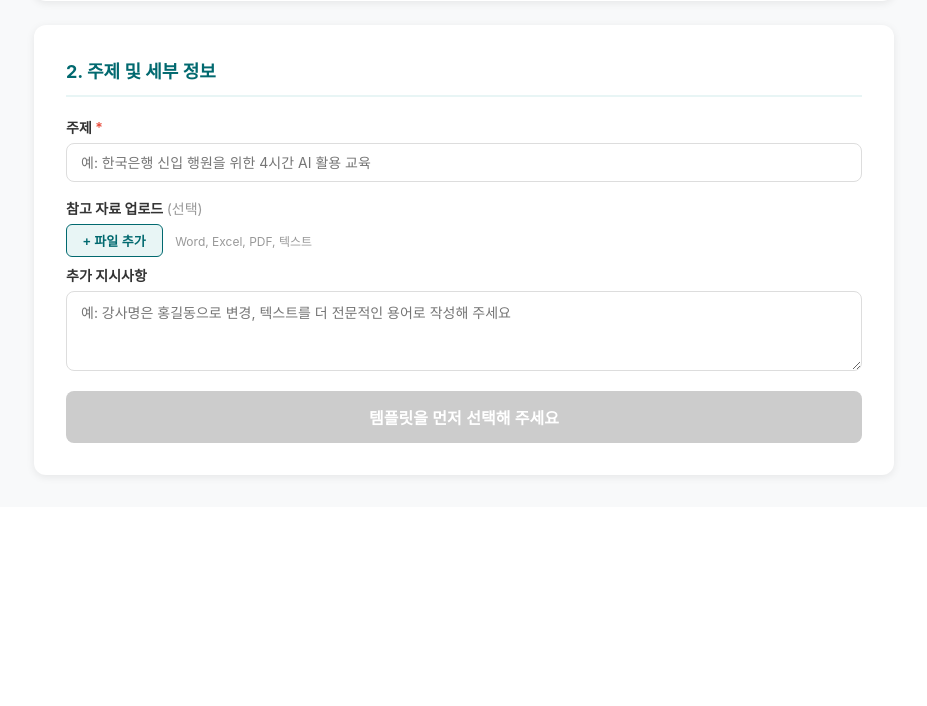
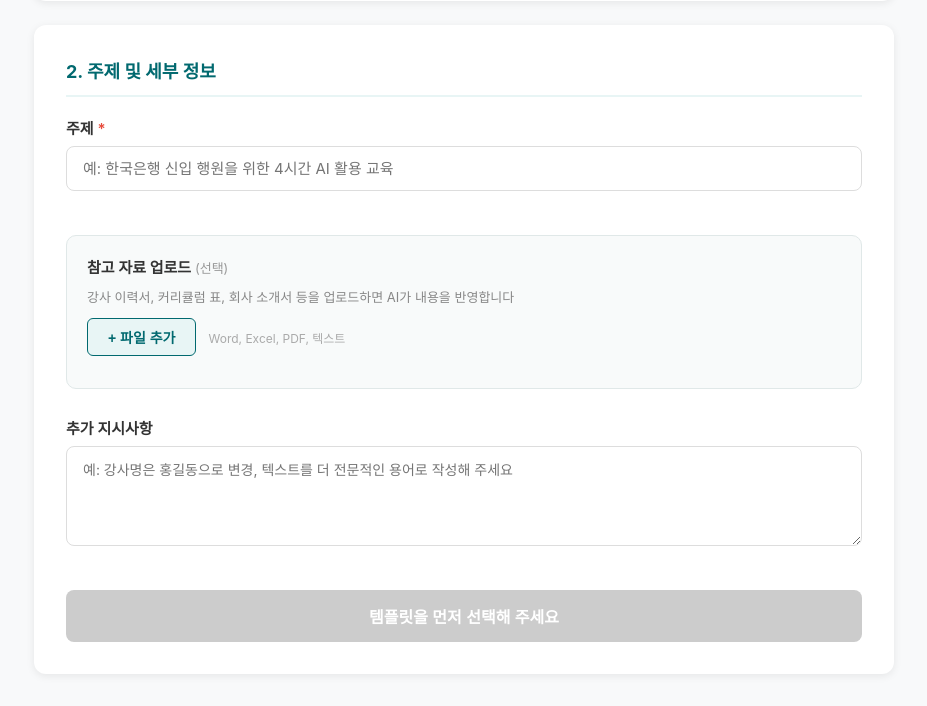
Before and after one commit to daniel8824-del/pptx-autofill, a FastAPI app: page / in a window 1280 px wide. Shown: the part 481-1187 px from the top of the page, without its empty margins (176-1103 px from the left). Before the commit the page ends 960 px from the top, so only its background shows below. Run offline with FastAPI, Linux system fonts and the light colour scheme; data that the repository does not hold is empty.

Commit message:
fix: 주제/참고자료/지시사항 섹션 간격 및 가독성 대폭 개선
각 섹션 간 28px 간격, 참고자료 영역 배경+테두리로 구분, 폰트 크기 확대, 설명 텍스트 추가

Co-Authored-By: Claude Opus 4.6 (1M context) <noreply@anthropic.com>

```diff
--- a/app/templates/index.html
+++ b/app/templates/index.html
@@ -104,19 +104,29 @@
             <input type="hidden" name="template_source" id="templateSource">
             <input type="hidden" name="template_filename" id="templateFilename">
 
-            <label class="required">주제</label>
-            <input name="topic" id="topicInput" required placeholder="예: 한국은행 신입 행원을 위한 4시간 AI 활용 교육">
-
-            <label>참고 자료 업로드 <span style="font-weight:400; color:#999;">(선택)</span></label>
-            <div class="file-upload-zone">
-                <button type="button" class="file-add-btn" onclick="document.getElementById('refFileInput').click()">+ 파일 추가</button>
-                <span style="font-size:12px; color:#999; margin-left:8px;">Word, Excel, PDF, 텍스트</span>
-                <input type="file" id="refFileInput" name="ref_files" multiple accept=".docx,.xlsx,.pdf,.txt,.csv,.hwp" style="display:none" onchange="showRefFiles(this)">
-                <div id="refFileList" class="file-list"></div>
+            <!-- 주제 섹션 -->
+            <div style="margin-bottom:28px;">
+                <label class="required" style="font-size:15px; margin-bottom:8px;">주제</label>
+                <input name="topic" id="topicInput" required placeholder="예: 한국은행 신입 행원을 위한 4시간 AI 활용 교육" style="padding:12px 16px; font-size:15px;">
             </div>
 
-            <label>추가 지시사항</label>
-            <textarea name="extra_info" placeholder="예: 강사명은 홍길동으로 변경, 텍스트를 더 전문적인 용어로 작성해 주세요"></textarea>
+            <!-- 참고 자료 섹션 -->
+            <div style="margin-bottom:28px; background:#f8fafa; border:1px solid #e0e8e8; border-radius:10px; padding:20px;">
+                <label style="font-size:15px; margin-bottom:10px;">참고 자료 업로드 <span style="font-weight:400; color:#999; font-size:13px;">(선택)</span></label>
+                <p style="font-size:13px; color:#888; margin-bottom:12px;">강사 이력서, 커리큘럼 표, 회사 소개서 등을 업로드하면 AI가 내용을 반영합니다</p>
+                <div style="display:flex; align-items:center; gap:12px;">
+                    <button type="button" class="file-add-btn" onclick="document.getElementById('refFileInput').click()" style="padding:8px 20px; font-size:14px;">+ 파일 추가</button>
+                    <span style="font-size:12px; color:#aaa;">Word, Excel, PDF, 텍스트</span>
+                </div>
+                <input type="file" id="refFileInput" name="ref_files" multiple accept=".docx,.xlsx,.pdf,.txt,.csv,.hwp" style="display:none" onchange="showRefFiles(this)">
+                <div id="refFileList" class="file-list" style="margin-top:12px;"></div>
+            </div>
+
+            <!-- 추가 지시사항 섹션 -->
+            <div style="margin-bottom:24px;">
+                <label style="font-size:15px; margin-bottom:8px;">추가 지시사항</label>
+                <textarea name="extra_info" placeholder="예: 강사명은 홍길동으로 변경, 텍스트를 더 전문적인 용어로 작성해 주세요" style="padding:12px 16px; font-size:14px; min-height:100px;"></textarea>
+            </div>
 
             <button type="submit" class="btn" id="submitBtn" disabled>템플릿을 먼저 선택해 주세요</button>
         </form>
```
